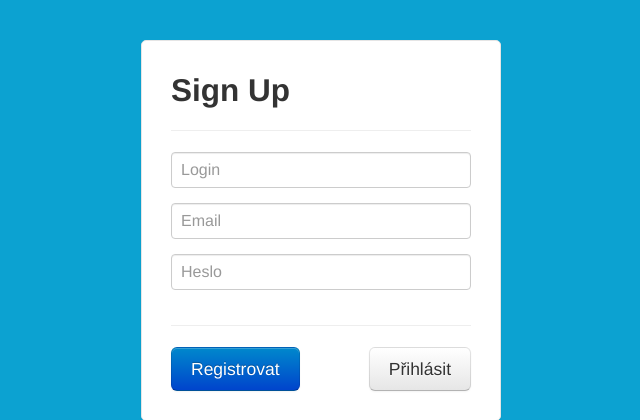
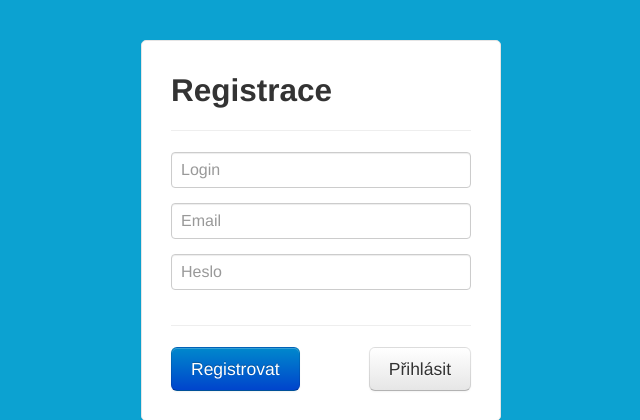
Before and after one commit to lesnek/VUTproj, a PHP site: page /register.php in a window 1280 px wide. Shown: the top 420 px of the page, without its empty margins (319-959 px from the left). Run offline with PHP 8.4, Linux system fonts and the light colour scheme; some libraries are stand-ins or nearby versions.

Commit message:
mini upravy

```diff
--- a/index.php
+++ b/index.php
@@ -24,7 +24,6 @@ if(isset($_POST['login']))
 <html>
   <head>
     <title>Přihlášení | VUT game</title>
-    <meta charset="UTF-8">
     <link href="bootstrap/css/bootstrap.min.css" rel="stylesheet" media="screen">
     <link href="bootstrap/css/bootstrap-responsive.min.css" rel="stylesheet" media="screen">
     <link href="assets/styles.css" rel="stylesheet" media="screen">
--- a/mailer/class.phpmailer.php
+++ b/mailer/class.phpmailer.php
@@ -2318,4 +2318,3 @@ class phpmailerException extends Exception {
     return $errorMsg;
   }
 }
-?>
--- a/register.php
+++ b/register.php
@@ -66,7 +66,6 @@ if(isset($_POST['btn-signup']))
 <html>
   <head>
     <title>Registrace</title>
-    <meta charset="UTF-8">
     <link href="bootstrap/css/bootstrap.min.css" rel="stylesheet" media="screen">
     <link href="bootstrap/css/bootstrap-responsive.min.css" rel="stylesheet" media="screen">
     <link href="assets/styles.css" rel="stylesheet" media="screen">
@@ -77,7 +76,7 @@ if(isset($_POST['btn-signup']))
     <div class="container">
 				<?php if(isset($msg)) echo $msg;  ?>
       <form class="form-signin" method="post">
-        <h2 class="form-signin-heading">Sign Up</h2><hr />
+        <h2 class="form-signin-heading">Registrace</h2><hr />
         <input type="text" class="input-block-level" placeholder="Login" name="txtuname" required />
         <input type="email" class="input-block-level" placeholder="Email" name="txtemail" required />
         <input type="password" class="input-block-level" placeholder="Heslo" name="txtpass" required />
```
